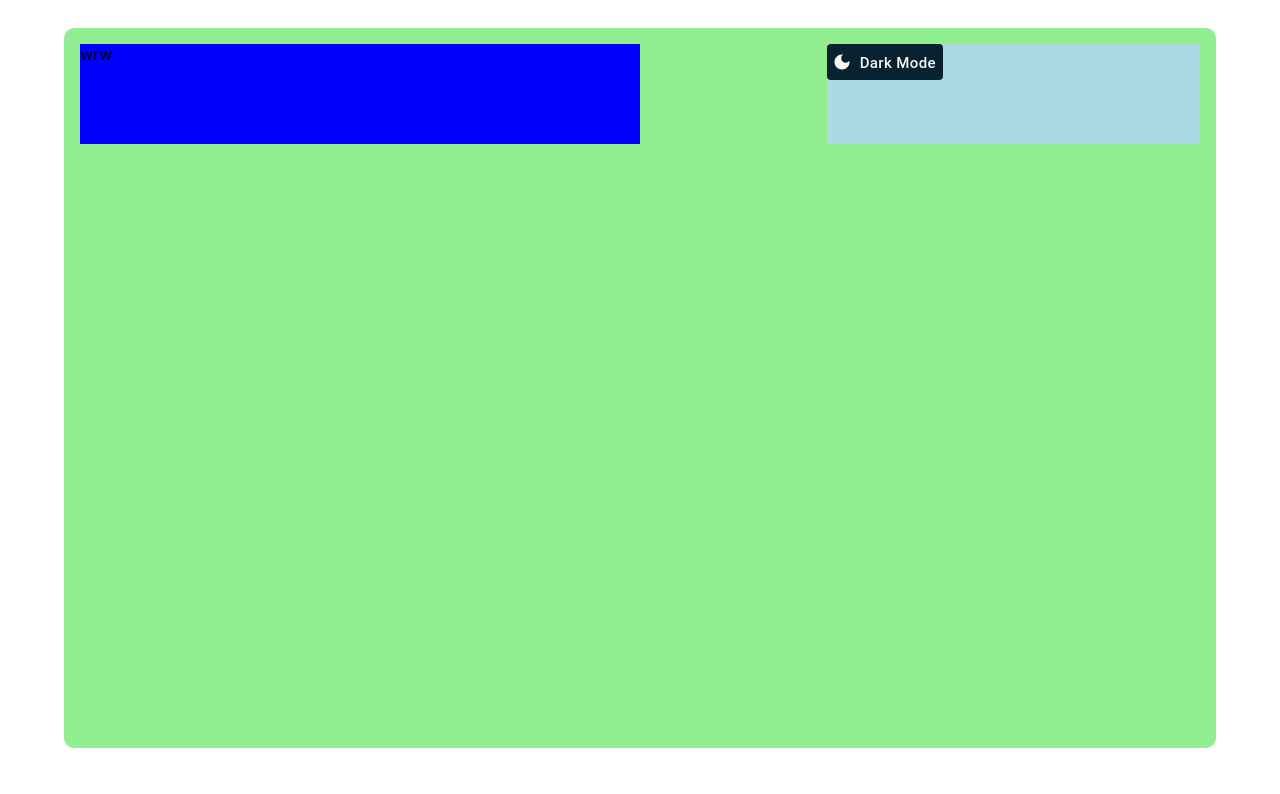
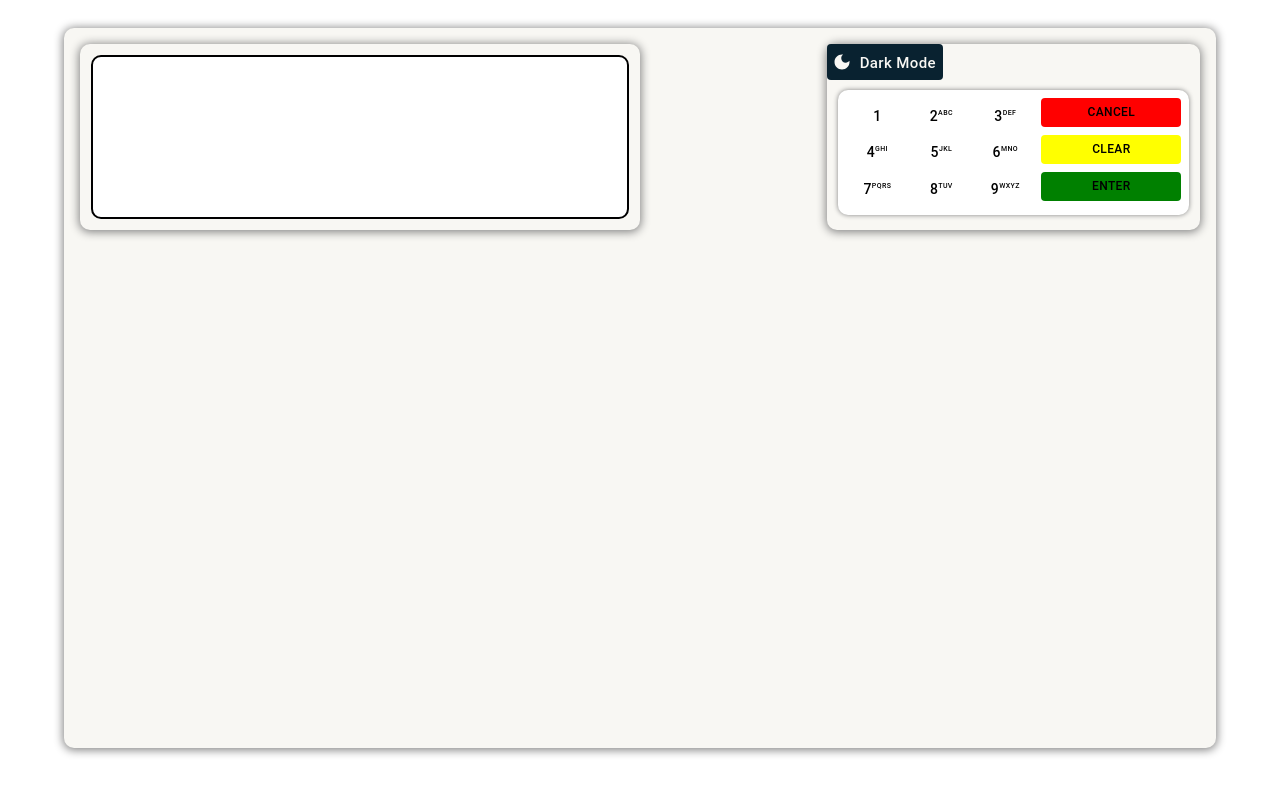
Before and after one commit to Sabeerwaqas/CashFlow-Calculator, a React (Create React App) app in the folder cashflow-calculator/: page / in a window 1280 px wide. Shown: the top 794 px of the page. Built offline with nearby package versions, Linux system fonts and the light colour scheme.

Commit message:
[Add: uuid and build buttons]

```diff
--- a/cashflow-calculator/package.json
+++ b/cashflow-calculator/package.json
@@ -13,6 +13,7 @@
     "react": "^18.2.0",
     "react-dom": "^18.2.0",
     "react-scripts": "5.0.1",
+    "uuid": "^9.0.1",
     "web-vitals": "^2.1.4"
   },
   "scripts": {
--- a/cashflow-calculator/src/assets/colors/index.js
+++ b/cashflow-calculator/src/assets/colors/index.js
@@ -1,7 +1,11 @@
 export const projectColors = {
-    darkTheme:"#092230",
-    lightTheme:"#F8F7F3",
-    darkThemeTextColor:"#F8F7F3",
-    lightThemeTextColor:"#092230",
-
-}
+  darkTheme: "#092230",
+  lightTheme: "#F8F7F3",
+  darkThemeTextColor: "#F8F7F3",
+  lightThemeTextColor: "#092230",
+  cancelBtnBgColor: "#FF0000",
+  clearBtnBgColor: "#FFFF00",
+  enterBtnBgColor: "#008000",
+  lightThemeBtnColor: "#000000",
+  darkThemeBtnColor: "#FFFFFF",
+};
--- a/cashflow-calculator/src/pages/home/Home.js
+++ b/cashflow-calculator/src/pages/home/Home.js
@@ -3,6 +3,8 @@ import { Box, Button, Container, Grid } from "@mui/material";
 import { projectColors } from "../../assets/colors/index";
 import LightModeIcon from "@mui/icons-material/LightMode";
 import DarkModeIcon from "@mui/icons-material/DarkMode";
+import { atmBtn } from "./index";
+import { v4 as uuidv4 } from 'uuid';
 
 const Home = () => {
   const [themeState, setThemeState] = useState(false);
@@ -22,17 +24,68 @@ const Home = () => {
               sx={{
                 width: "100%",
                 height: "90vh",
-                backgroundColor: "lightgreen",
+                backgroundColor:
+                  themeState === false
+                    ? projectColors.lightTheme
+                    : projectColors.darkTheme,
+                boxShadow: "0 1px 10px 1px grey",
                 p: 2,
                 mt: 3.5,
                 borderRadius: "10px",
               }}
             >
               <Grid container justifyContent={"space-between"} height={"100px"}>
-                <Grid item xs={6} sx={{ backgroundColor: "blue" }}>
-                  wrw
+              {/* Left side */}
+                <Grid
+                  item
+                  xs={6}
+                  sx={{
+                    backgroundColor:
+                      themeState === false
+                        ? projectColors.lightTheme
+                        : "#000000",
+                    boxShadow:
+                      themeState === false
+                        ? "0 1px 10px 1px grey"
+                        : "0 1px 10px 1px #ffffff",
+                    color: themeState === false ? "#000000" : "#ffffff",
+                    borderRadius: "10px",
+                    padding: "1%",
+                  }}
+                >
+                  <Box
+                    component={"section"}
+                    sx={{
+                      border:
+                        themeState === false
+                          ? "2px solid #000000"
+                          : "2px solid #ffffff",
+                      height: "20vh",
+                      borderRadius: "10px",
+                      backgroundColor:
+                        themeState === false
+                          ? "#ffffff"
+                          : projectColors.darkTheme,
+                    }}
+                  ></Box>
                 </Grid>
-                <Grid item xs={4} sx={{ backgroundColor: "lightblue" }}>
+                {/* Right side */}
+                <Grid
+                  item
+                  xs={4}
+                  sx={{
+                    backgroundColor:
+                      themeState === false
+                        ? projectColors.lightTheme
+                        : "#000000",
+                    boxShadow:
+                      themeState === false
+                        ? "0 1px 10px 1px grey"
+                        : "0 1px 10px 1px #ffffff",
+                    color: themeState === false ? projectColors.lightThemeBtnColor : projectColors.darkThemeBtnColor ,
+                    borderRadius: "10px",
+                  }}
+                >
                   {/* Dark mode and light mode */}
                   <Box component={"div"}>
                     <Button
@@ -70,7 +123,7 @@ const Home = () => {
                               fontSize: "15px",
                               pl: 1,
                               pr: 0.2,
-                              textTransform:"capitalize"
+                              textTransform: "capitalize",
                             }}
                           >
                             Dark Mode
@@ -91,7 +144,7 @@ const Home = () => {
                               fontSize: "15px",
                               pl: 1,
                               pr: 0.2,
-                              textTransform:"capitalize"
+                              textTransform: "capitalize",
                             }}
                           >
                             Light Mode
@@ -99,6 +152,87 @@ const Home = () => {
                         </Box>
                       )}
                     </Button>
+                  </Box>
+                  {/* ATM buttons */}
+                  <Box
+                    component={"div"}
+                    sx={{
+                      width: "90%",
+                      height: "auto",
+                      backgroundColor:
+                        themeState === false
+                          ? "#ffffff"
+                          : projectColors.darkTheme,
+                      boxShadow:
+                        themeState === false
+                          ? "0 0 5px 0 grey"
+                          : "0 0 5px 0 #ffffff",
+                      color: themeState === false ? "#000000" : "#ffffff",
+                      margin: "10px auto",
+                      borderRadius: "10px",
+                      padding: "2%",
+                    }}
+                  >
+                    <Grid container justifyContent={"space-between"}>
+                      <Grid item xs={7}>
+                        {atmBtn.map((data, index) => (
+                          <Button
+                          key={uuidv4()}
+                            sx={{
+                              color:
+                                themeState === false ? "#000000 " : "#ffffff",
+                            }}
+                          >
+                            <Box component={"span"}>
+                              {data?.num}
+                              <Box component={"sup"} sx={{ fontSize: "7px" }}>
+                                {data?.superScript}
+                              </Box>
+                            </Box>
+                          </Button>
+                        ))}
+                      </Grid>
+                      <Grid item xs={5}>
+                        <Button
+                          size="small"
+                          sx={{
+                            width: "100%",
+                            textAlign: "center",
+                            backgroundColor: projectColors.cancelBtnBgColor,
+                            color: "#000000",
+                            fontSize: "12px",
+                          }}
+                        >
+                          Cancel
+                        </Button>
+                        <Button
+                          size="small"
+                          sx={{
+                            width: "100%",
+                            textAlign: "center",
+                            backgroundColor: projectColors.clearBtnBgColor,
+                            color: "#000000",
+                            fontSize: "12px",
+                            mt: 1,
+                          }}
+                        >
+                          Clear
+                        </Button>
+                        <Button
+                        size="small"
+                          sx={{
+                            width: "100%",
+                            textAlign: "center",
+                            backgroundColor: projectColors.enterBtnBgColor,
+                            color: "#000000",
+                            fontSize: "12px",
+                            mt: 1,
+                          }}
+                        >
+                          Enter
+                        </Button>
+                      </Grid>
+                    </Grid>
                   </Box>
                 </Grid>
               </Grid>
--- /dev/null
+++ b/cashflow-calculator/src/pages/home/index.js
@@ -0,0 +1,38 @@
+export const atmBtn = [
+    {
+        num:"1",
+        superScript:""
+    },
+    {
+        num:"2",
+        superScript:"abc"
+    },
+    {
+        num:"3",
+        superScript:"Def"
+    },
+    {
+        num:"4",
+        superScript:"ghi"
+    },
+    {
+        num:"5",
+        superScript:"jkl"
+    },
+    {
+        num:"6",
+        superScript:"mno"
+    },
+    {
+        num:"7",
+        superScript:"pqrs"
+    },
+    {
+        num:"8",
+        superScript:"tuv"
+    },
+    {
+        num:"9",
+        superScript:"wxyz"
+    },
+]
```
Also changed, not shown: 1 other file (tests, documents, lock files or other folders).
